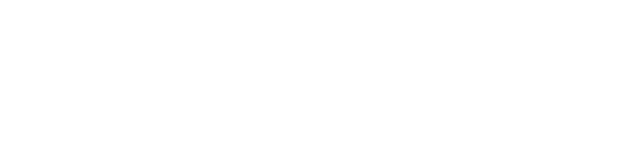
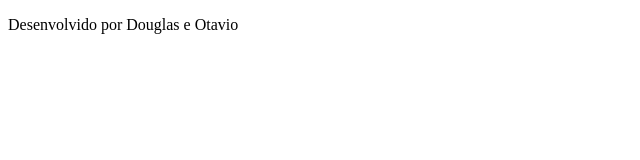
Before and after one commit to douglas-ssouza/pair-programming, a plain HTML site: page index.html in a window 1280 px wide. Shown: the whole page, without its empty margins (0-640 px from the left). Drawn offline with Linux system fonts and the light colour scheme.

Commit message:
Adiciona footer

```diff
--- a/index.html
+++ b/index.html
@@ -7,6 +7,8 @@
   <title>Document</title>
 </head>
 <body>
-
+  <footer>
+    <p>Desenvolvido por Douglas e Otavio</p>
+  </footer>
 </body>
 </html>
```
